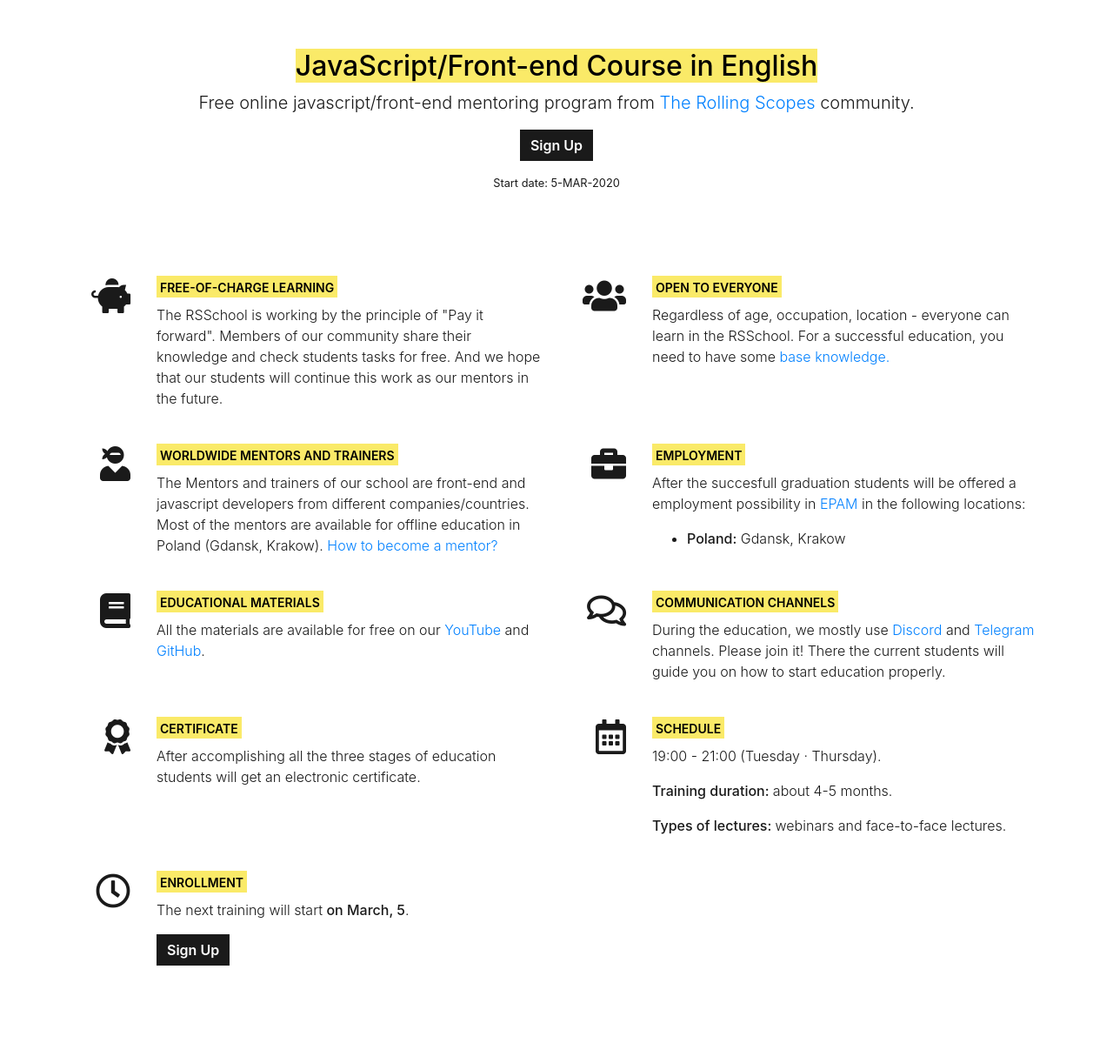
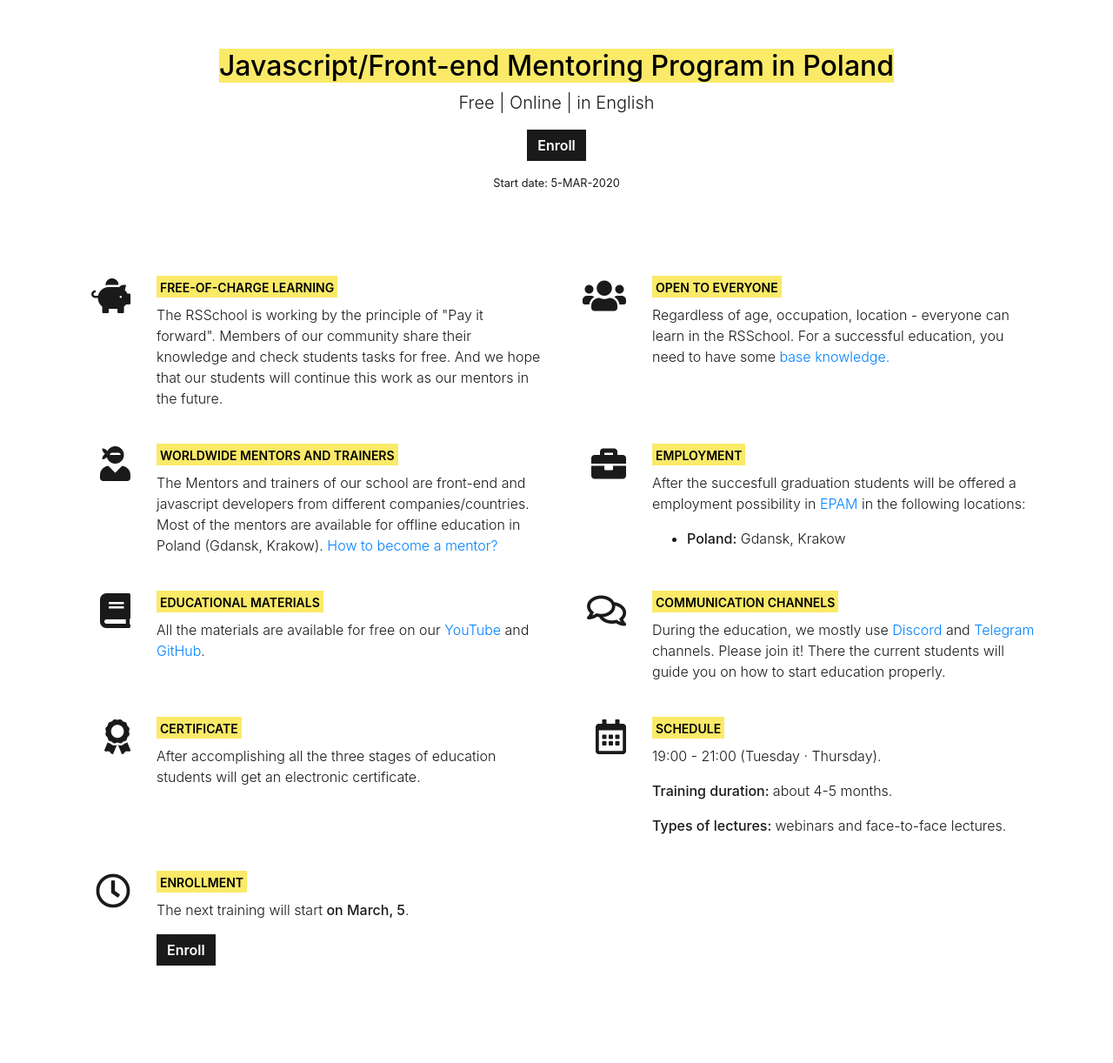
Before and after one commit to rolling-scopes-school/rs.school-site, a website: page app/poland/index.html in a window 1280 px wide. Shown: the part 78-1300 px from the top of the page at 87% size. Drawn offline with nearby package versions, Linux system fonts and the light colour scheme; files that its build step writes are made by us from their sources; some icons are missing; files whose address does not match are found by name.

Commit message:
upd info about course in Poland

```diff
--- a/app/poland/index.html
+++ b/app/poland/index.html
@@ -56,11 +56,8 @@
 </nav>
 <main class="container landing-page">
 
-  <h2><span class="mark">JavaScript/Front-end Course in English</span></h2>
-  <p class="text-center lead"> Free online javascript/front-end mentoring program from <a
-    target="_blank"
-    href="http://rollingscopes.com">The
-    Rolling Scopes</a> community. </p>
+  <h2><span class="mark">Javascript/Front-end Mentoring Program in Poland</span></h2>
+  <p class="text-center lead"> Free | Online | in English </p>
 
   <!--  <p class="text-center">-->
   <!--    <a target="_blank" class="btn btn-primary"-->
@@ -69,8 +66,7 @@
 
   <p class="text-center">
     <a target="_blank" class="btn btn-primary"
-         href="https://community-z.com/events/js-rsschool-pl">Sign
-        Up</a>
+       href="https://community-z.com/events/js-rsschool-pl">Enroll</a>
   </p>
 
   <p class="text-center small">Start date: 5-MAR-2020</p>
@@ -110,7 +106,8 @@
           </div>
           <div class="col-md-10">
             <h6 class="badge badge-primary">Worldwide mentors and trainers</h6>
-            <p>The Mentors and trainers of our school are front-end and javascript developers from different companies/countries.
+            <p>The Mentors and trainers of our school are front-end and javascript developers from different
+              companies/countries.
               Most of the mentors are available for offline education in Poland (Gdansk, Krakow).
               <a target="_blank"
                  href="https://app.rs.school/registry/mentor">How to become a mentor?</a></p>
@@ -205,8 +202,7 @@
             <!--            </p>-->
             <p>
               <a target="_blank" class="btn btn-primary"
-                             href="https://community-z.com/events/js-rsschool-pl">Sign
-                            Up</a>
+                 href="https://community-z.com/events/js-rsschool-pl">Enroll</a>
             </p>
           </div>
         </div>
```
Also changed, not shown: docs/poland/index.html (+1 -1 lines). Lines whose indentation alone changed are shown as unchanged.
